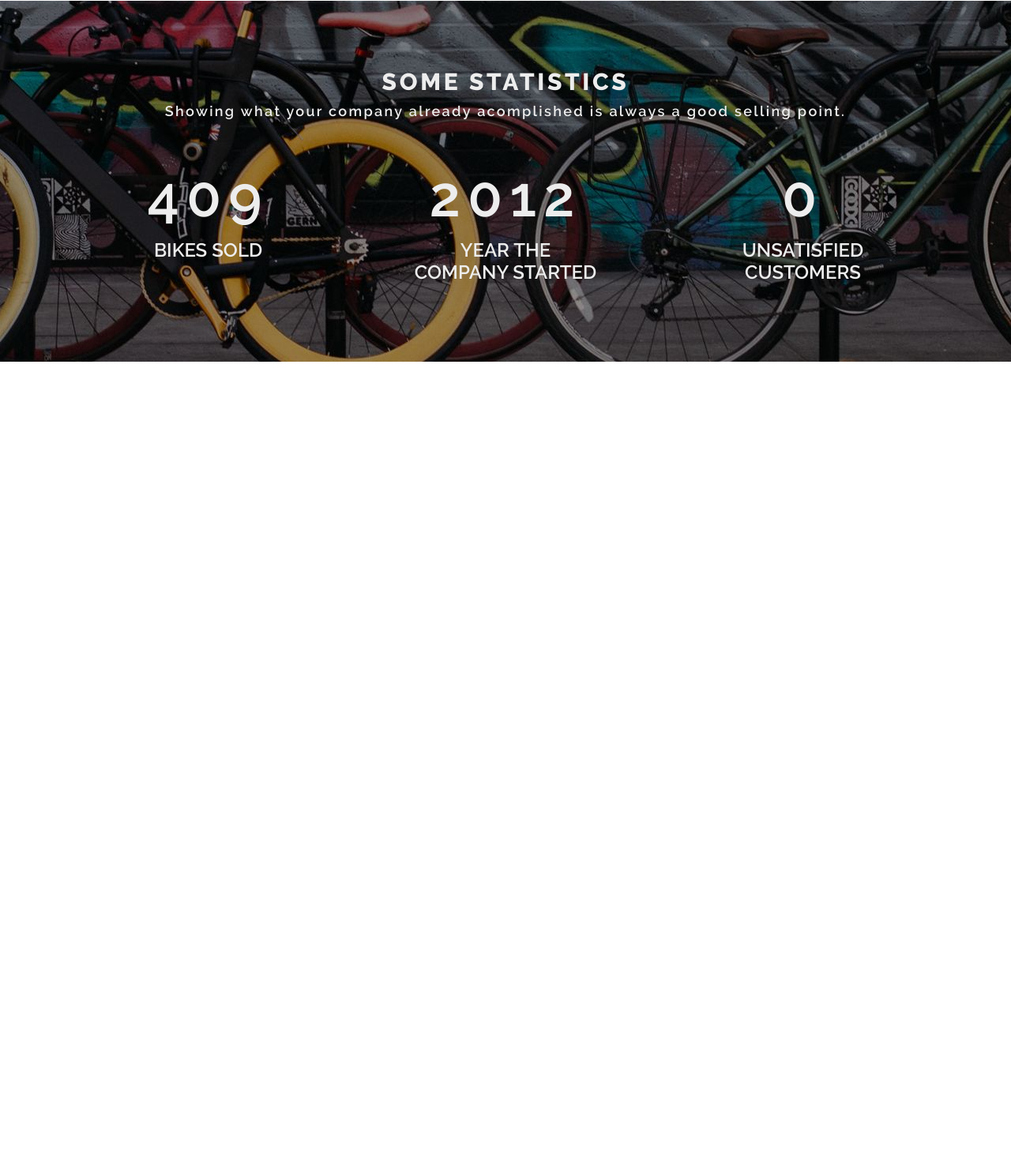
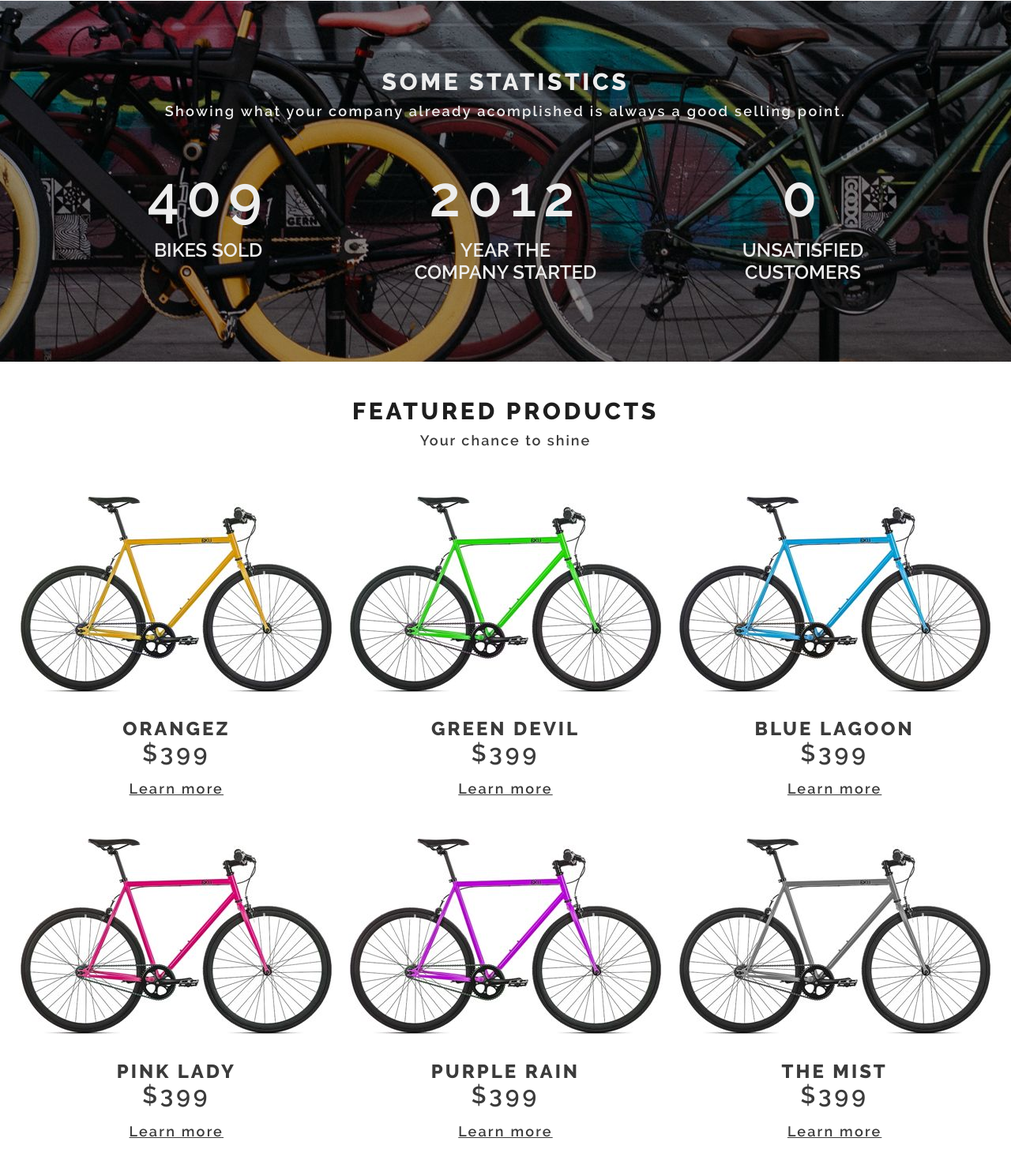
Before and after one commit to webproject67/Wheels, a website built with webpack: page src/index.html in a window 1280 px wide. Shown: the part 1493-2972 px from the top of the page at 79% size. Before the commit the page ends 1952 px from the top, so only its background shows below. Built offline with nearby package versions, Linux system fonts and the light colour scheme.

Commit message:
3 column

```diff
--- a/src/index.html
+++ b/src/index.html
@@ -89,6 +89,48 @@
 				</li>
 			</ul>
 		</section>
+		<section class="products">
+			<h2 class="products__title">featured products</h2>
+			<p class="products__colors">Your chance to shine</p>
+			<ul class="products__list">
+				<li class="products__item">
+					<img class="products__img" src="img/orange_bike@1x.jpg" alt="bike">
+					<p class="products__color">orangez</p>
+					<p class="products__price">$399</p>
+					<a class="products__link" href="#">Learn more</a>
+				</li>
+				<li class="products__item">
+					<img class="products__img" src="img/green_bike@1x.jpg" alt="bike">
+					<p class="products__color">green devil</p>
+					<p class="products__price">$399</p>
+					<a class="products__link" href="#">Learn more</a>
+				</li>
+				<li class="products__item">
+					<img class="products__img" src="img/blue_bike@1x.jpg" alt="bike">
+					<p class="products__color">blue lagoon</p>
+					<p class="products__price">$399</p>
+					<a class="products__link" href="#">Learn more</a>
+				</li>
+				<li class="products__item">
+					<img class="products__img" src="img/pink_bike@1x.jpg" alt="bike">
+					<p class="products__color">pink lady</p>
+					<p class="products__price">$399</p>
+					<a class="products__link" href="#">Learn more</a>
+				</li>
+				<li class="products__item">
+					<img class="products__img" src="img/purple_bike@1x.jpg" alt="bike">
+					<p class="products__color">purple rain</p>
+					<p class="products__price">$399</p>
+					<a class="products__link" href="#">Learn more</a>
+				</li>
+				<li class="products__item">
+					<img class="products__img" src="img/grey_bike@1x.jpg" alt="bike">
+					<p class="products__color">the mist</p>
+					<p class="products__price">$399</p>
+					<a class="products__link" href="#">Learn more</a>
+				</li>
+			</ul>
+		</section>
 	</main>
 </body>
 </html>
--- /dev/null
+++ b/src/sass/blocks/products.scss
@@ -0,0 +1,57 @@
+.products {
+  padding: 21px 0 27px;
+  text-align: center;
+}
+
+.products__title {
+  margin-bottom: 0;
+  color: #1e1e1e;
+  font-size: 30px;
+  font-weight: 700;
+  text-transform: uppercase;
+  letter-spacing: 3.8px;
+}
+
+.products__colors {
+  margin-top: 9px;
+  font-size: 18px;
+  font-weight: 600;
+  letter-spacing: 2px;
+}
+
+.products__list {
+  display: flex;
+  justify-content: space-around;
+  flex-wrap: wrap;
+  max-width: 1460px;
+  margin: 0 auto;
+  padding: 18px 15px;
+  list-style: none;
+}
+
+.products__item {
+  margin-bottom: 27px;
+}
+
+.products__color {
+  margin: 0;
+  font-weight: 700;
+  text-transform: uppercase;
+  letter-spacing: 3px;
+}
+
+.products__price {
+  margin: 0 0 12px;
+  font-size: 30px;
+  font-weight: 600;
+  letter-spacing: 4px;
+}
+
+.products__link {
+  font-family: Raleway;
+  color: #3b3b3b;
+  font-size: 18px;
+  font-weight: 600;
+  text-decoration: underline;
+  letter-spacing: 2.2px;
+}
--- a/src/sass/style.scss
+++ b/src/sass/style.scss
@@ -5,3 +5,4 @@
 @import "blocks/main-nav";
 @import "blocks/company";
 @import "blocks/statistic";
+@import "blocks/products";
```
Also changed, not shown: src/img/blue_bike@1x.jpg (added), src/img/blue_bike@2x.jpg (added), src/img/green_bike@1x.jpg (added), src/img/green_bike@2x.jpg (added), src/img/grey_bike@1x.jpg (added), src/img/grey_bike@2x.jpg (added), src/img/orange_bike@1x.jpg (added), src/img/orange_bike@2x.jpg (added), src/img/pink_bike@1x.jpg (added), src/img/pink_bike@2x.jpg (added), src/img/purple_bike@1x.jpg (added), src/img/purple_bike@2x.jpg (added).
